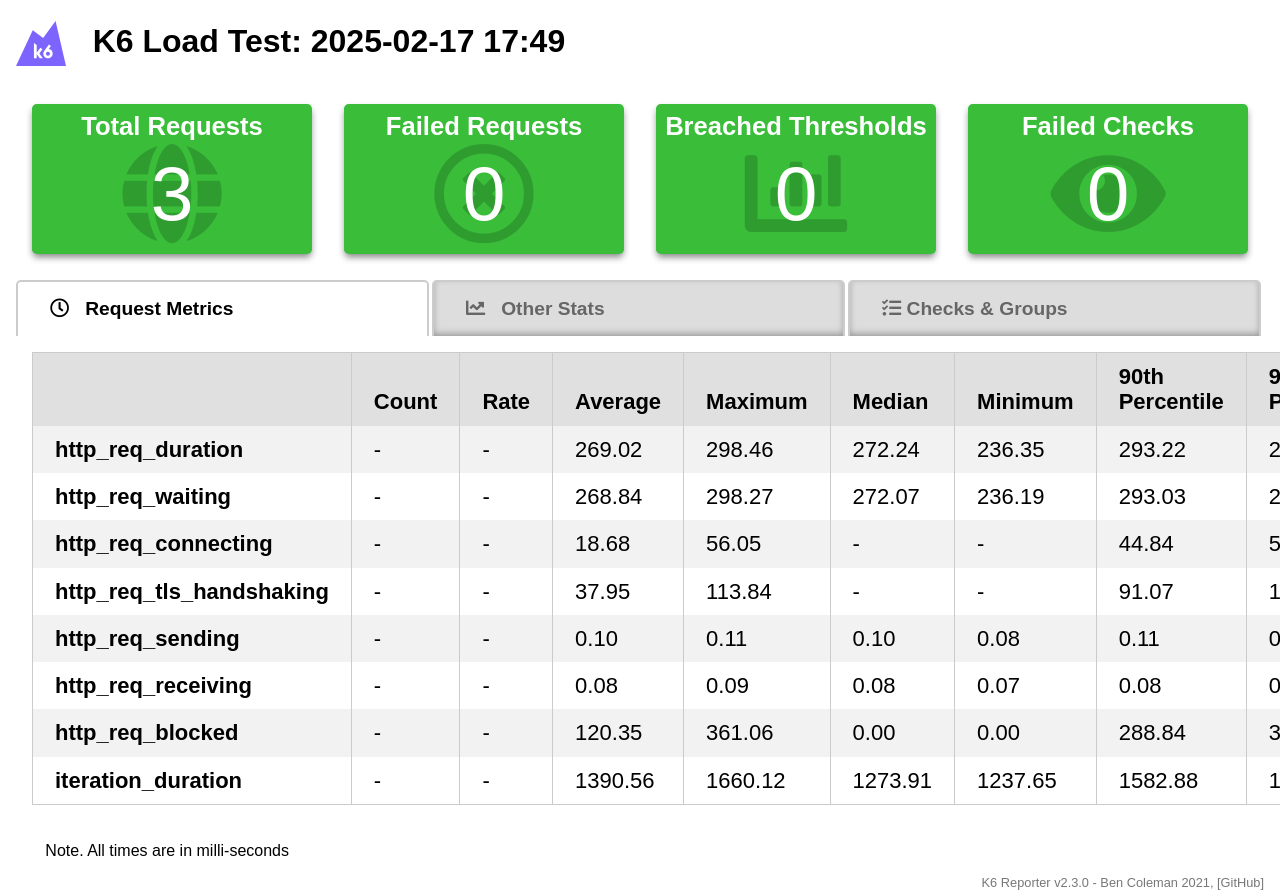
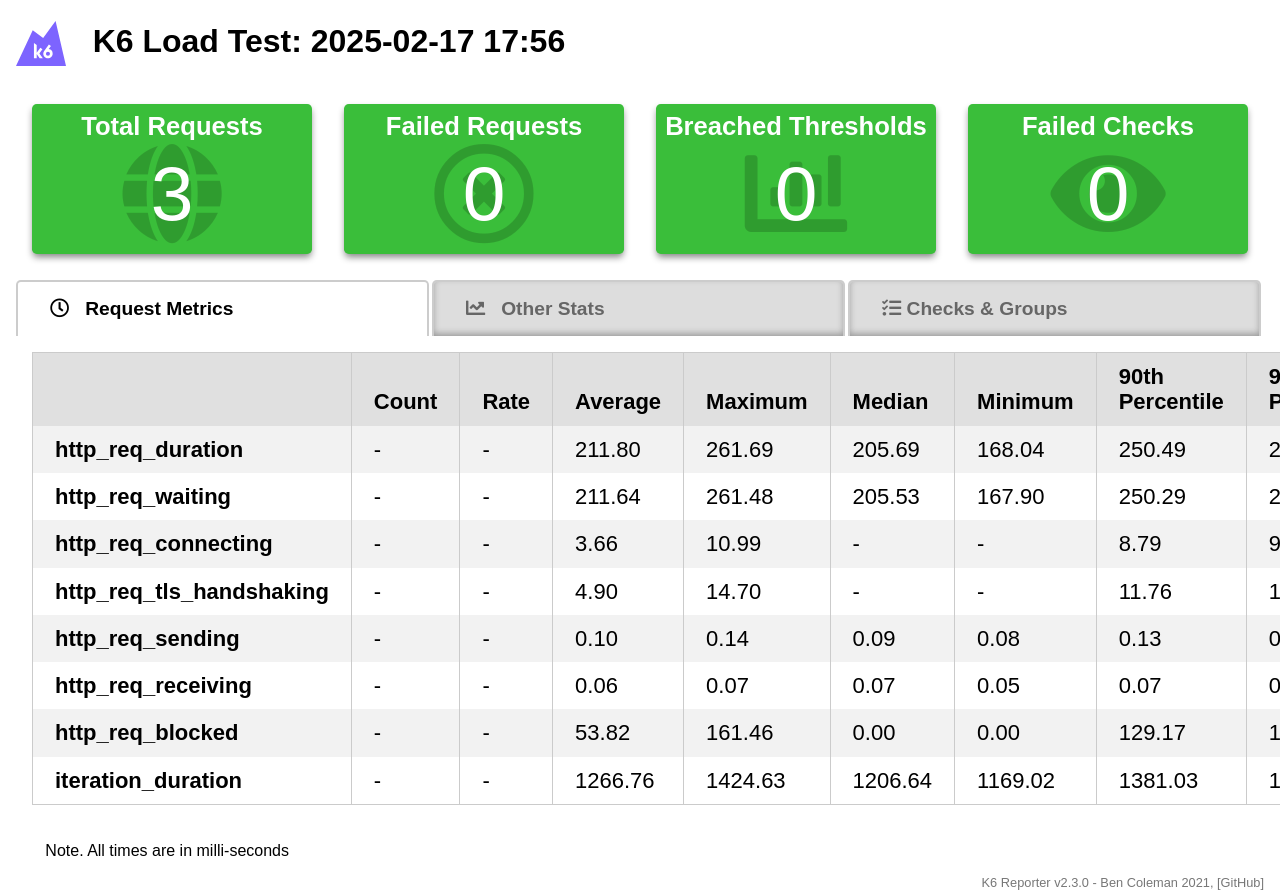
Before and after one commit to rodrigosalles7/performance-test-reports, a plain HTML site: page load-tests/reports/indexLoad.html in a window 1280 px wide. Shown: the top 892 px of the page. Drawn offline with nearby package versions, Linux system fonts and the light colour scheme.

Commit message:
deploy: rodrigosalles7/performance-tests@f90b9e4a4b7ca2712d65416d1e2d67943bccac63

```diff
--- a/load-tests/reports/indexLoad.html
+++ b/load-tests/reports/indexLoad.html
@@ -9,7 +9,7 @@
     <link rel="shortcut icon" href="https://raw.githubusercontent.com/benc-uk/k6-reporter/main/assets/icon.png" type="image/png">
 
     <meta name="viewport" content="width=device-width, initial-scale=1.0" />
-    <title>K6 Load Test: 2025-02-17 17:49</title>
+    <title>K6 Load Test: 2025-02-17 17:56</title>
     <style>
       body {
         margin: 1rem;
@@ -138,7 +138,7 @@
   <body>
     <h1>
       <svg style="vertical-align:middle" width="50" height="45" viewBox="0 0 50 45" fill="none" class="footer-module--logo--_lkxx"><path d="M31.968 34.681a2.007 2.007 0 002.011-2.003c0-1.106-.9-2.003-2.011-2.003a2.007 2.007 0 00-2.012 2.003c0 1.106.9 2.003 2.012 2.003z" fill="#7D64FF"></path><path d="M39.575 0L27.154 16.883 16.729 9.31 0 45h50L39.575 0zM23.663 37.17l-2.97-4.072v4.072h-2.751V22.038l2.75 1.989v7.66l3.659-5.014 2.086 1.51-3.071 4.21 3.486 4.776h-3.189v.001zm8.305.17c-2.586 0-4.681-2.088-4.681-4.662 0-1.025.332-1.972.896-2.743l4.695-6.435 2.086 1.51-2.239 3.07a4.667 4.667 0 013.924 4.6c0 2.572-2.095 4.66-4.681 4.66z" fill="#7D64FF"></path></svg>
-      &nbsp; K6 Load Test: 2025-02-17 17:49
+      &nbsp; K6 Load Test: 2025-02-17 17:56
     </h1>
 
     <div class="row">
@@ -202,27 +202,27 @@
 
 
 
-                  <td class="">269.02</td>
+                  <td class="">211.80</td>
 
 
 
-                  <td class="">298.46</td>
+                  <td class="">261.69</td>
 
 
 
-                  <td class="">272.24</td>
+                  <td class="">205.69</td>
 
 
 
-                  <td class="">236.35</td>
+                  <td class="">168.04</td>
 
 
 
-                  <td class="">293.22</td>
+                  <td class="">250.49</td>
 
 
 
-                  <td class="">295.84</td>
+                  <td class="">256.09</td>
 
               </tr>
 
@@ -238,27 +238,27 @@
 
 
 
-                  <td class="">268.84</td>
+                  <td class="">211.64</td>
 
 
 
-                  <td class="">298.27</td>
+                  <td class="">261.48</td>
 
 
 
-                  <td class="">272.07</td>
+                  <td class="">205.53</td>
 
 
 
-                  <td class="">236.19</td>
+                  <td class="">167.90</td>
 
 
 
-                  <td class="">293.03</td>
+                  <td class="">250.29</td>
 
 
 
-                  <td class="">295.65</td>
+                  <td class="">255.88</td>
 
               </tr>
 
@@ -274,11 +274,11 @@
 
 
 
-                  <td class="">18.68</td>
+                  <td class="">3.66</td>
 
 
 
-                  <td class="">56.05</td>
+                  <td class="">10.99</td>
 
 
 
@@ -290,11 +290,11 @@
 
 
 
-                  <td class="">44.84</td>
+                  <td class="">8.79</td>
 
 
 
-                  <td class="">50.45</td>
+                  <td class="">9.89</td>
 
               </tr>
 
@@ -310,11 +310,11 @@
 
 
 
-                  <td class="">37.95</td>
+                  <td class="">4.90</td>
 
 
 
-                  <td class="">113.84</td>
+                  <td class="">14.70</td>
 
 
 
@@ -326,11 +326,11 @@
 
 
 
-                  <td class="">91.07</td>
+                  <td class="">11.76</td>
 
 
 
-                  <td class="">102.46</td>
+                  <td class="">13.23</td>
 
               </tr>
 
@@ -350,11 +350,11 @@
 
 
 
-                  <td class="">0.11</td>
+                  <td class="">0.14</td>
 
 
 
-                  <td class="">0.10</td>
+                  <td class="">0.09</td>
 
 
 
@@ -362,11 +362,11 @@
 
 
 
-                  <td class="">0.11</td>
+                  <td class="">0.13</td>
 
 
 
-                  <td class="">0.11</td>
+                  <td class="">0.14</td>
 
               </tr>
 
@@ -382,15 +382,7 @@
 
 
 
-                  <td class="">0.08</td>
-
-
-
-                  <td class="">0.09</td>
-
-
-
-                  <td class="">0.08</td>
+                  <td class="">0.06</td>
 
 
 
@@ -398,11 +390,19 @@
 
 
 
-                  <td class="">0.08</td>
+                  <td class="">0.07</td>
 
 
 
-                  <td class="">0.08</td>
+                  <td class="">0.05</td>
+
+
+
+                  <td class="">0.07</td>
+
+
+
+                  <td class="">0.07</td>
 
               </tr>
 
@@ -418,11 +418,11 @@
 
 
 
-                  <td class="">120.35</td>
+                  <td class="">53.82</td>
 
 
 
-                  <td class="">361.06</td>
+                  <td class="">161.46</td>
 
 
 
@@ -434,11 +434,11 @@
 
 
 
-                  <td class="">288.84</td>
+                  <td class="">129.17</td>
 
 
 
-                  <td class="">324.95</td>
+                  <td class="">145.31</td>
 
               </tr>
 
@@ -454,27 +454,27 @@
 
 
 
-                  <td class="">1390.56</td>
+                  <td class="">1266.76</td>
 
 
 
-                  <td class="">1660.12</td>
+                  <td class="">1424.63</td>
 
 
 
-                  <td class="">1273.91</td>
+                  <td class="">1206.64</td>
 
 
 
-                  <td class="">1237.65</td>
+                  <td class="">1169.02</td>
 
 
 
-                  <td class="">1582.88</td>
+                  <td class="">1381.03</td>
 
 
 
-                  <td class="">1621.50</td>
+                  <td class="">1402.83</td>
 
               </tr>
 
@@ -510,7 +510,7 @@
               <h4>Iterations</h4>
               <i class="fas fa-redo icon"></i>
               <div class="row"><div>Total</div><div>3</div></div>
-              <div class="row"><div>Rate</div><div>0.72/s</div></div>
+              <div class="row"><div>Rate</div><div>0.79/s</div></div>
             </div>
 
 
@@ -527,7 +527,7 @@
             <h4>Requests</h4>
             <i class="fas fa-globe icon"></i>
             <div class="row"><div>Total</div><div>3</div></div>
-            <div class="row"><div>Rate</div><div>0.72/s</div></div>
+            <div class="row"><div>Rate</div><div>0.79/s</div></div>
           </div>
 
           <div class="box metricbox">
```
